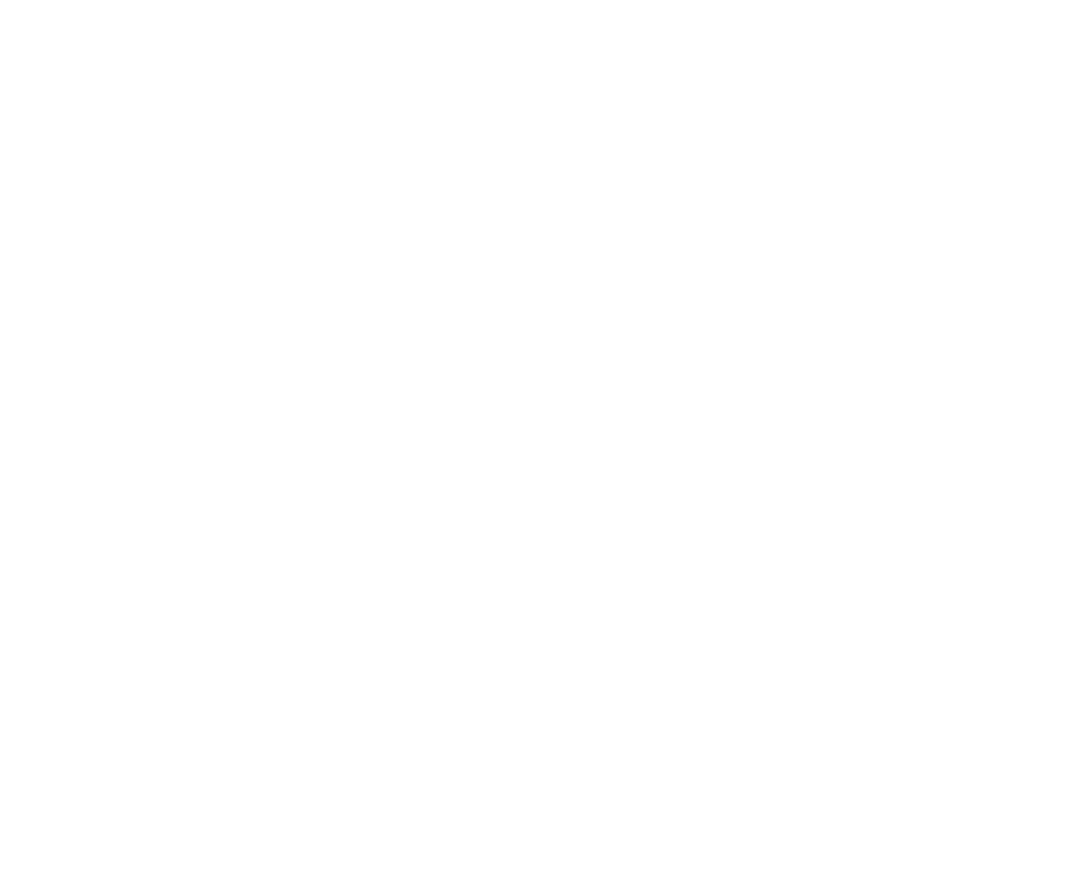
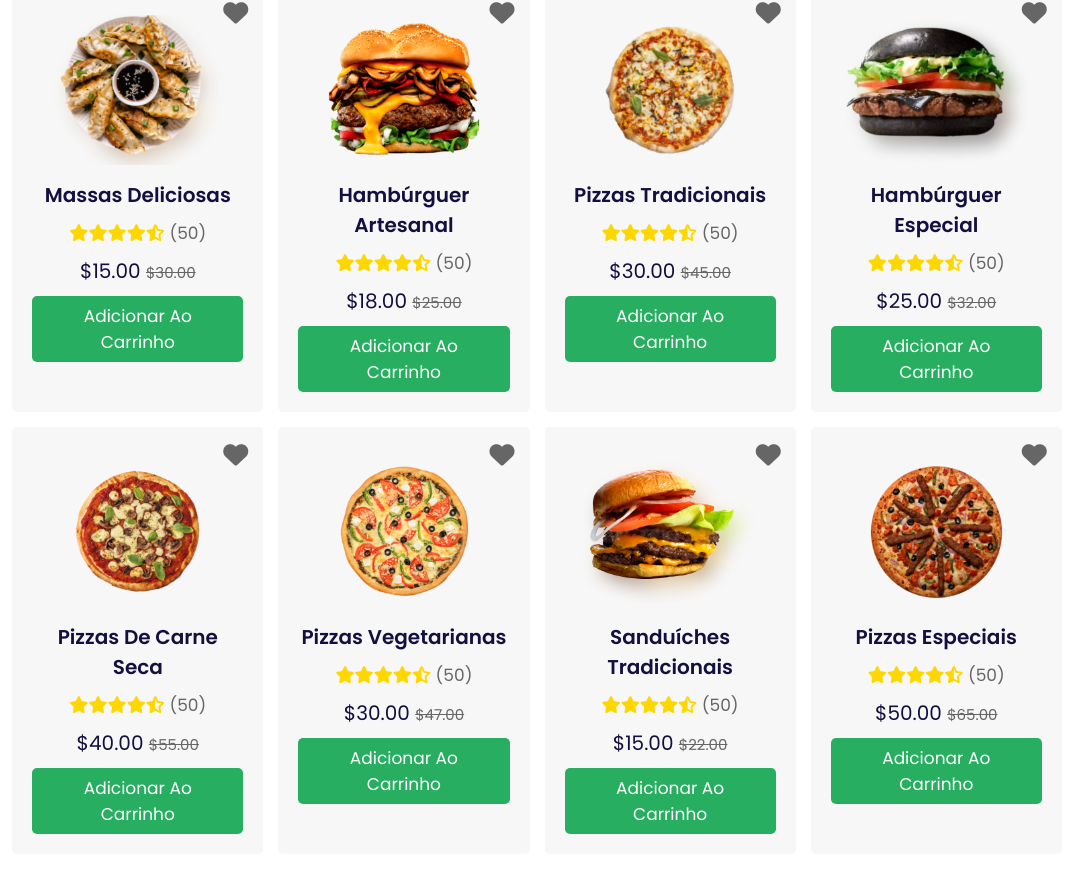
Before and after one commit to daniel-oliv3/restaurante-food-webapp, an Angular app: page / in a window 1280 px wide. Shown: the part 1457-2330 px from the top of the page, without its empty margins (103-1181 px from the left). Before the commit the page ends 801 px from the top, so only its background shows below. Built offline with nearby package versions, Linux system fonts and the light colour scheme.

Commit message:
Popular section

```diff
--- a/src/app/about/about.component.html
+++ b/src/app/about/about.component.html
@@ -1,7 +1,7 @@
 <!-- ======= About Section/Seção Sobre Nós ======= -->
 <section class="about" id="about">
   <div class="image">
-      <img src="images/about-img.png" alt="">
+      <img src="../../assets/about-img.png" alt="">
   </div>
 
   <div class="content">
@@ -11,19 +11,19 @@
       <a href="#" class="btn">Consulte Mais Informação</a>
       <div class="icons-container">
           <div class="icons">
-              <img src="images/serv-1.png" alt="">
+              <img src="../../assets/serv-1.png" alt="">
               <h3>Entrega rápida</h3>
           </div>
           <div class="icons">
-              <img src="images/serv-2.png" alt="">
+              <img src="../../assets/serv-2.png" alt="">
               <h3>Comida Fresca</h3>
           </div>
           <div class="icons">
-              <img src="images/serv-3.png" alt="">
+              <img src="../../assets/serv-3.png" alt="">
               <h3>melhor qualidade</h3>
           </div>
           <div class="icons">
-              <img src="images/serv-4.png" alt="">
+              <img src="../../assets/serv-4.png" alt="">
               <h3>Suporte 24 horas</h3> <!--Suporte 24 horas por dia, 7 dias por semana-->
           </div>
       </div>
--- a/src/app/app.component.html
+++ b/src/app/app.component.html
@@ -15,3 +15,11 @@
 
 <!-- Home Section -->
 <app-home></app-home>
+
+<!-- About Section -->
+<app-about></app-about>
+
+<!-- Popular Section -->
+<app-popular></app-popular>
+
+<!--../../assets-->
--- a/src/app/app.module.ts
+++ b/src/app/app.module.ts
@@ -9,6 +9,7 @@
 import { SearchComponent } from './search/search.component';
 import { HomeComponent } from './home/home.component';
 import { AboutComponent } from './about/about.component';
+import { PopularComponent } from './popular/popular.component';
 
 @NgModule({
   declarations: [
@@ -18,7 +19,8 @@
     LoginComponent,
     SearchComponent,
     HomeComponent,
-    AboutComponent
+    AboutComponent,
+    PopularComponent
   ],
   imports: [
     BrowserModule,
--- /dev/null
+++ b/src/app/popular/popular.component.css
@@ -0,0 +1,53 @@
+/* ======= Popular Section/Seção popular ======= */
+.popular .box-container {
+  display: grid;
+  grid-template-columns: repeat(auto-fit, minmax(25rem, 1fr));
+  gap: 1.5rem;
+}
+.popular .box-container .box {
+  border-radius: 0.5rem;
+  position: relative;
+  background: #f7f7f7;
+  padding: 2rem;
+  text-align: center;
+}
+.popular .box-container .box .fa-heart {
+  position: absolute;
+  top: 1.5rem;
+  right: 1.5rem;
+  font-size: 2.5rem;
+  color: #666;
+  cursor: pointer;
+}
+.popular .box-container .box .fa-heart:hover {
+  color: #27ae60;
+}
+.popular .box-container .box .image {
+  margin: 1rem 0;
+}
+.popular .box-container .box .image img {
+  height: 15rem;
+}
+.popular .box-container .box .content h3 {
+  font-size: 2rem;
+  color: #130f40;
+}
+.popular .box-container .box .content .stars {
+  padding: 1rem 0;
+  font-size: 1.7rem;
+}
+.popular .box-container .box .content .stars i {
+  color: gold;
+}
+.popular .box-container .box .content .stars span {
+  color: #666;
+}
+.popular .box-container .box .content .price {
+  font-size: 2rem;
+  color: #130f40;
+}
+.popular .box-container .box .content .price span {
+  font-size: 1.5rem;
+  color: #666;
+  text-decoration: line-through;
+}
--- /dev/null
+++ b/src/app/popular/popular.component.html
@@ -0,0 +1,161 @@
+<!-- ======= Popular Section/Seção popular ======= -->
+<section class="popular" id="popular">
+  <div class="heading">
+      <span>Comida Popular</span>
+      <h3>Nossos Pratos Especiais</h3>
+  </div>
+  <div class="box-container">
+      <div class="box">
+          <a href="#" class="fas fa-heart"></a>
+          <div class="image">
+              <img src="../../assets/food-1.png" alt="">
+          </div>
+          <div class="content">
+              <h3>Massas Deliciosas</h3>
+              <div class="stars">
+                  <i class="fas fa-star"></i>
+                  <i class="fas fa-star"></i>
+                  <i class="fas fa-star"></i>
+                  <i class="fas fa-star"></i>
+                  <i class="fas fa-star-half-alt"></i>
+                  <span> (50) </span>
+              </div>
+              <div class="price">$15.00 <span>$30.00</span></div>
+              <a href="#" class="btn">Adicionar ao Carrinho</a>
+          </div>
+      </div>
+      <div class="box">
+          <a href="#" class="fas fa-heart"></a>
+          <div class="image">
+              <img src="../../assets/food-2.png" alt="">
+          </div>
+          <div class="content">
+              <h3>Hambúrguer Artesanal</h3>
+              <div class="stars">
+                  <i class="fas fa-star"></i>
+                  <i class="fas fa-star"></i>
+                  <i class="fas fa-star"></i>
+                  <i class="fas fa-star"></i>
+                  <i class="fas fa-star-half-alt"></i>
+                  <span> (50) </span>
+              </div>
+              <div class="price">$18.00 <span>$25.00</span></div>
+              <a href="#" class="btn">Adicionar ao Carrinho</a>
+          </div>
+      </div>
+      <div class="box">
+          <a href="#" class="fas fa-heart"></a>
+          <div class="image">
+              <img src="../../assets/food-3.png" alt="">
+          </div>
+          <div class="content">
+              <h3>Pizzas Tradicionais</h3>
+              <div class="stars">
+                  <i class="fas fa-star"></i>
+                  <i class="fas fa-star"></i>
+                  <i class="fas fa-star"></i>
+                  <i class="fas fa-star"></i>
+                  <i class="fas fa-star-half-alt"></i>
+                  <span> (50) </span>
+              </div>
+              <div class="price">$30.00 <span>$45.00</span></div>
+              <a href="#" class="btn">Adicionar ao Carrinho</a>
+          </div>
+      </div>
+      <div class="box">
+          <a href="#" class="fas fa-heart"></a>
+          <div class="image">
+              <img src="../../assets/food-4.png" alt="">
+          </div>
+          <div class="content">
+              <h3>Hambúrguer Especial</h3>
+              <div class="stars">
+                  <i class="fas fa-star"></i>
+                  <i class="fas fa-star"></i>
+                  <i class="fas fa-star"></i>
+                  <i class="fas fa-star"></i>
+                  <i class="fas fa-star-half-alt"></i>
+                  <span> (50) </span>
+              </div>
+              <div class="price">$25.00 <span>$32.00</span></div>
+              <a href="#" class="btn">Adicionar ao Carrinho</a>
+          </div>
+      </div>
+      <div class="box">
+          <a href="#" class="fas fa-heart"></a>
+          <div class="image">
+              <img src="../../assets/food-5.png" alt="">
+          </div>
+          <div class="content">
+              <h3>Pizzas de Carne Seca</h3>
+              <div class="stars">
+                  <i class="fas fa-star"></i>
+                  <i class="fas fa-star"></i>
+                  <i class="fas fa-star"></i>
+                  <i class="fas fa-star"></i>
+                  <i class="fas fa-star-half-alt"></i>
+                  <span> (50) </span>
+              </div>
+              <div class="price">$40.00 <span>$55.00</span></div>
+              <a href="#" class="btn">Adicionar ao Carrinho</a>
+          </div>
+      </div>
+      <div class="box">
+          <a href="#" class="fas fa-heart"></a>
+          <div class="image">
+              <img src="../../assets/food-6.png" alt="">
+          </div>
+          <div class="content">
+              <h3>Pizzas Vegetarianas</h3>
+              <div class="stars">
+                  <i class="fas fa-star"></i>
+                  <i class="fas fa-star"></i>
+                  <i class="fas fa-star"></i>
+                  <i class="fas fa-star"></i>
+                  <i class="fas fa-star-half-alt"></i>
+                  <span> (50) </span>
+              </div>
+              <div class="price">$30.00 <span>$47.00</span></div>
+              <a href="#" class="btn">Adicionar ao Carrinho</a>
+          </div>
+      </div>
+      <div class="box">
+          <a href="#" class="fas fa-heart"></a>
+          <div class="image">
+              <img src="../../assets/food-7.png" alt="">
+          </div>
+          <div class="content">
+              <h3>Sanduíches Tradicionais</h3>
+              <div class="stars">
+                  <i class="fas fa-star"></i>
+                  <i class="fas fa-star"></i>
+                  <i class="fas fa-star"></i>
+                  <i class="fas fa-star"></i>
+                  <i class="fas fa-star-half-alt"></i>
+                  <span> (50) </span>
+              </div>
+              <div class="price">$15.00 <span>$22.00</span></div>
+              <a href="#" class="btn">Adicionar ao Carrinho</a>
+          </div>
+      </div>
+      <div class="box">
+          <a href="#" class="fas fa-heart"></a>
+          <div class="image">
+              <img src="../../assets/food-8.png" alt="">
+          </div>
+          <div class="content">
+              <h3>Pizzas Especiais</h3>
+              <div class="stars">
+                  <i class="fas fa-star"></i>
+                  <i class="fas fa-star"></i>
+                  <i class="fas fa-star"></i>
+                  <i class="fas fa-star"></i>
+                  <i class="fas fa-star-half-alt"></i>
+                  <span> (50) </span>
+              </div>
+              <div class="price">$50.00 <span>$65.00</span></div>
+              <a href="#" class="btn">Adicionar ao Carrinho</a>
+          </div>
+      </div>
+  </div>
+</section>
--- /dev/null
+++ b/src/app/popular/popular.component.ts
@@ -0,0 +1,15 @@
+import { Component, OnInit } from '@angular/core';
+
+@Component({
+  selector: 'app-popular',
+  templateUrl: './popular.component.html',
+  styleUrls: ['./popular.component.css']
+})
+export class PopularComponent implements OnInit {
+
+  constructor() { }
+
+  ngOnInit(): void {
+  }
+
+}
```
Also changed, not shown: 1 other file (tests, documents, lock files or other folders).
